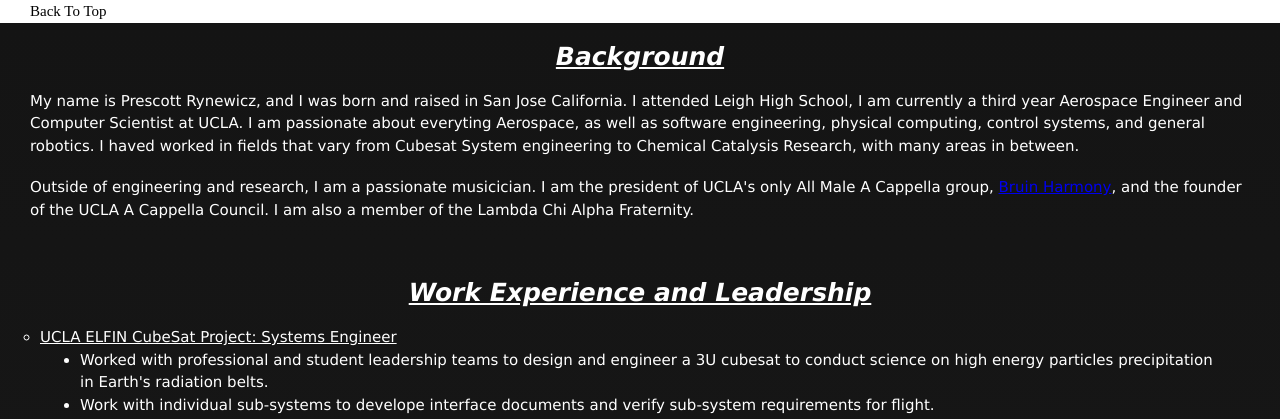
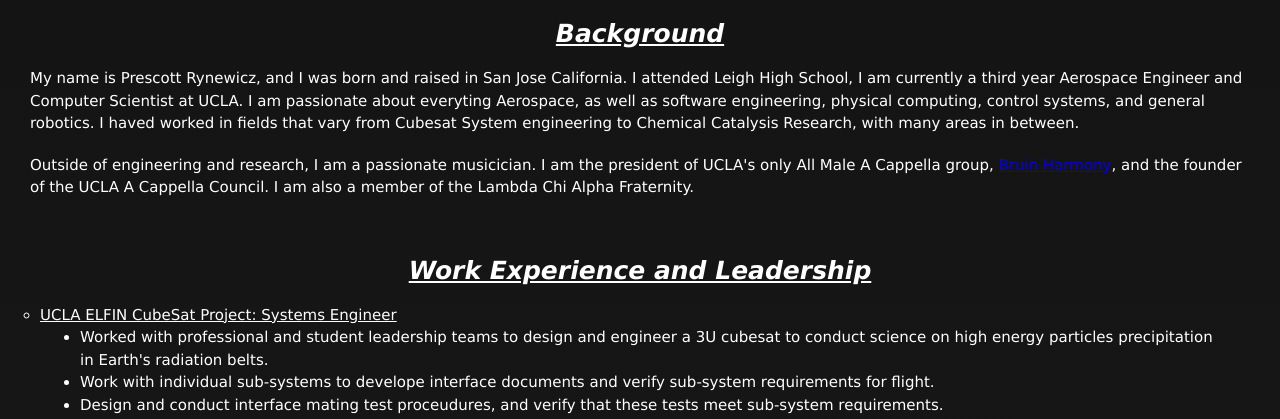
Before and after one commit to PrescottJRynewicz/PrescottJRynewicz.github.io, a PHP site: page / in a window 1280 px wide. Shown: the part 700-1119 px from the top of the page. Run offline with PHP 8.4, Linux system fonts and the light colour scheme.

Commit message:
Update main.css

```diff
--- a/main.css
+++ b/main.css
@@ -14,6 +14,14 @@
         padding:350px;
     }
 
+}
+
+#toTop
+{
+    color:white;
+    position:fixed;
+    top:100%;
+    left:100%;
 }
 
 #header
```
